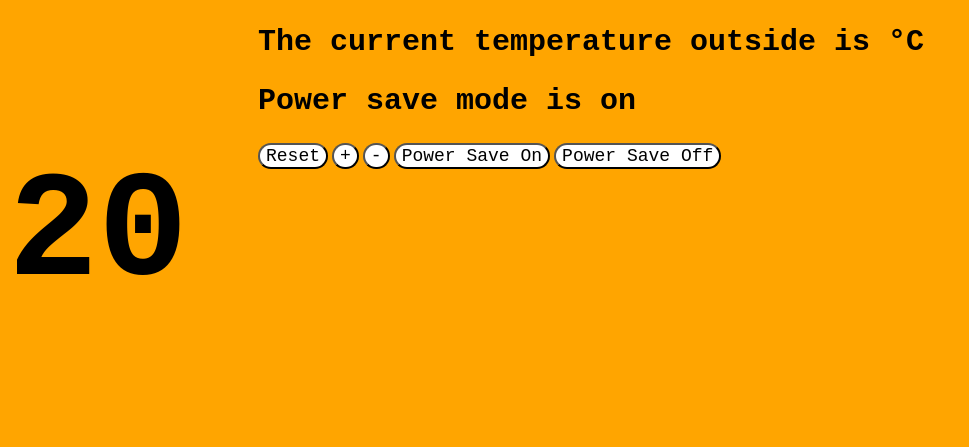
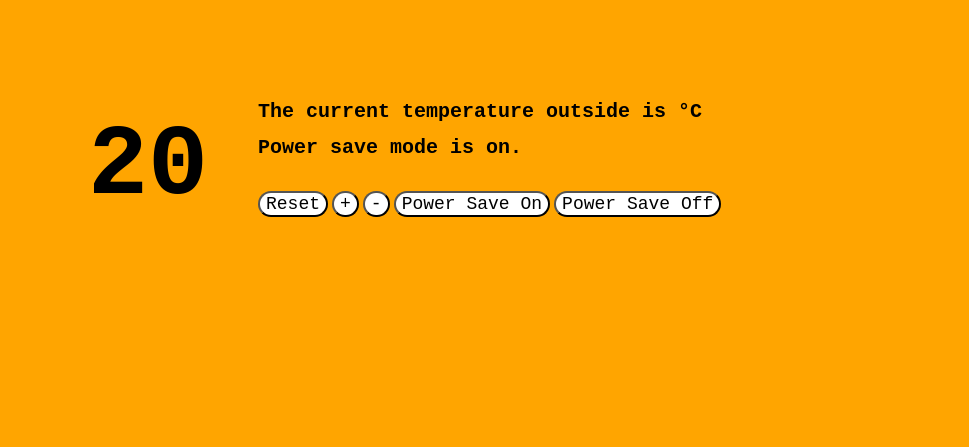
Before and after one commit to fetc90/thermostatJS, a website: page index.html in a window 1280 px wide. Shown: the whole page, without its empty margins (0-969 px from the left). Drawn offline with Linux system fonts and the light colour scheme; no server answers.

Commit message:
Updated gif

```diff
--- a/index.html
+++ b/index.html
@@ -8,12 +8,13 @@
         <nav>
           <h1 id="temperature"> °C </h1>
         </nav>
-        <section>
-          <p>
 
-            <h2>The current temperature outside is <span id="current-temperature"></span>°C </h2>
-            <h2>Power save mode is <span id="power-save-mode"></span></h2>
+        <div class="container">
 
+
+            <h1>The current temperature outside is <span id="current-temperature"></span>°C </h1>
+            <h1>Power save mode is <span id="power-save-mode"></span>.</h1>
+            <br>
             <button class="button" id="reset">Reset</button>
             <button class="button" id="increase-temperature">+</button>
             <button class="button" id="decrease-temperature">-</button>
@@ -21,17 +22,16 @@
             <button class="button" id="power-save-on">Power Save On</button>
             <button class="button" id="power-save-off">Power Save Off</button>
 
-          </p>
-      </section>
+
+
+        </div>
 
 
       <script src="jquery.js"></script>
       <script src="src/thermostat.js"></script>
       <script src="src/interface.js"></script>
-      <link href="src/style.css" rel="stylesheet" type="text/css">
+      <link href="style.css" rel="stylesheet" type="text/css">
 
-
-      </div>
 
 
     </body>
--- a/src/style.css
+++ b/style.css
@@ -1,16 +1,38 @@
 nav {
   float: left;
   width: 250px;
+
 }
 
 h1 {
+  margin-top: 10px;
+  margin-left: 80px;
   font-family: monospace;
-  font-size: 150px;
+  font-size: 100px;
 }
 
 h2 {
   font-family: monospace;
   font-size: 30px;
+}
+
+aside {
+  margin-right: 100px;
+}
+
+.container {
+  width: 1000px;
+  height: 320px;
+  margin-top: 100px
+}
+
+.image {
+  float: right;
+}
+
+.container h1 {
+  font-family: monospace;
+  font-size: 20px;
 }
 
 section {
@@ -30,11 +52,7 @@ section {
 }
 
 .button:hover {
-  background-color: rgb(128, 240, 255);
-}
-
-.power-save-on {
-  background-color: aqua;
+  background-color: yellow
 }
 
 .button {
```
Also changed, not shown: README.md, images/thermometer.jpg (added).
